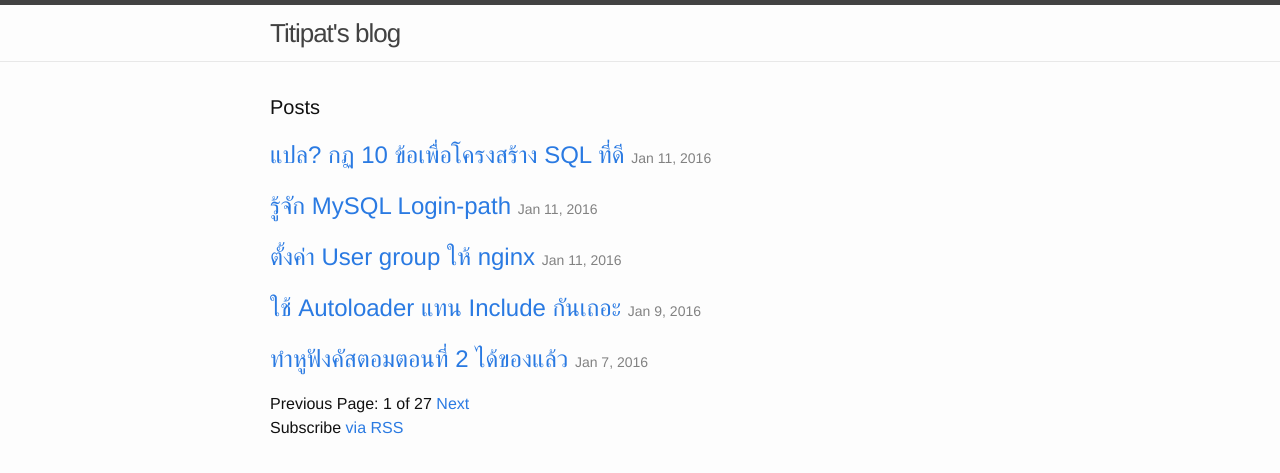
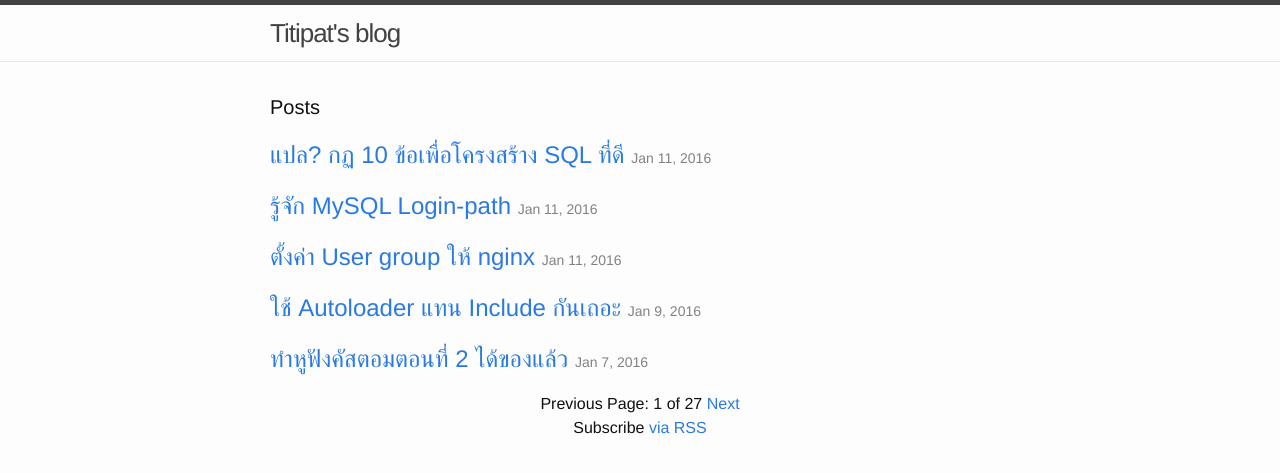
Before and after one commit to titipat/titipat.github.io, a Jekyll site: the page built from index.html, in a window 1280 px wide. Shown: the top 473 px of the page. Built offline with Jekyll 4.4.1, drawn with Linux system fonts in a browser that asks for light colours; the list of posts is cut into pages by our own code.

Commit message:
improve css

```diff
--- a/_sass/_base.scss
+++ b/_sass/_base.scss
@@ -147,7 +147,6 @@
     font-size: 15px;
     border: 1px solid $grey-color-light;
     border-radius: 3px;
-    background-color: #eef;
 }
 
 code {
@@ -219,3 +218,19 @@
         }
     }
 }
+
+
+/**
+ * Paginations
+ */
+.pagination {
+  text-align: center;
+}
+
+
+/**
+ * Feed
+ */
+.rss-subscribe {
+  text-align: center;
+}
--- a/_sass/_layout.scss
+++ b/_sass/_layout.scss
@@ -200,6 +200,7 @@
 * Posts
 */
 .post-header {
+  text-align: center;
   margin-bottom: $spacing-unit;
 }
 
--- a/_sass/_syntax-highlighting.scss
+++ b/_sass/_syntax-highlighting.scss
@@ -6,7 +6,7 @@
     @extend %vertical-rhythm;
 
     .highlighter-rouge & {
-      background: #eef;
+      background: #eee;
     }
 
     .c     { color: #998; font-style: italic } // Comment
```
Lines whose indentation alone changed are shown as unchanged.
